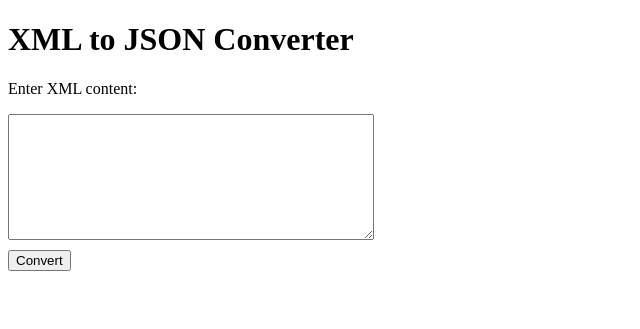
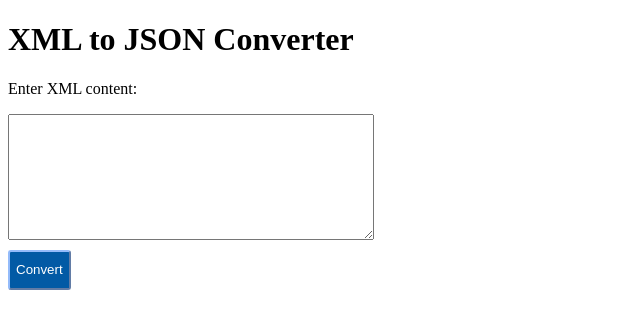
Before and after one commit to hayodavis/persiapanlks2024, a PHP site: page / in a window 1280 px wide. Shown: the top 329 px of the page, without its empty margins (0-640 px from the left). Run offline with PHP 8.4, Linux system fonts and the light colour scheme.

Commit message:
Rifki Mengubah style button pada file xmltojson

```diff
--- a/MODUL - SPEEDTEST/Rifki/E1. XML2JSON Converter/index.php
+++ b/MODUL - SPEEDTEST/Rifki/E1. XML2JSON Converter/index.php
@@ -14,7 +14,13 @@
         }
         button {
             margin-top: 10px;
+            background-color: #025aa5;
+            border-color: #94bbfa;
+            color: white;
+            height: 40px;
+            border-radius: 3px;
         }
+
     </style>
 </head>
 <body>
```
